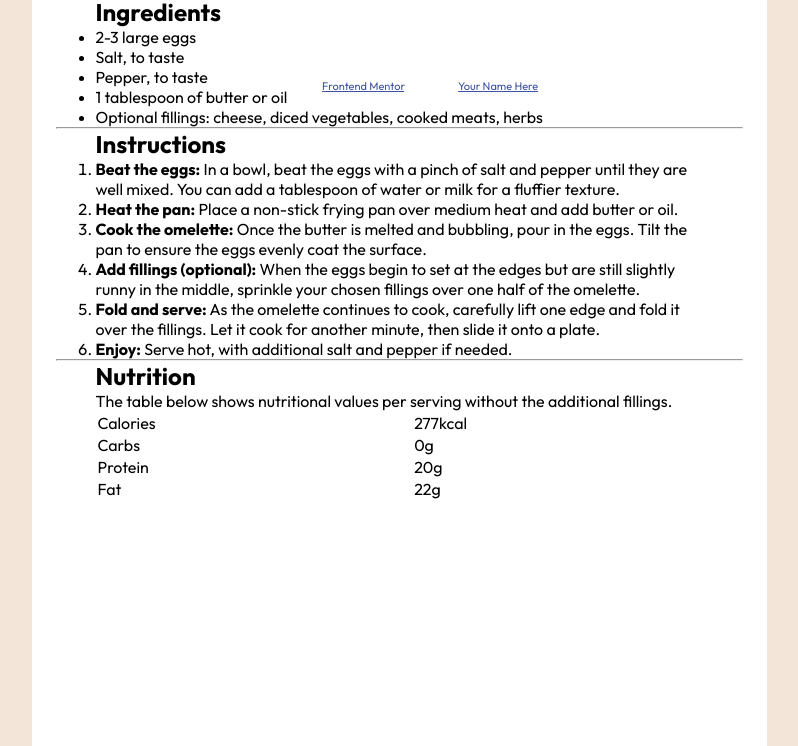
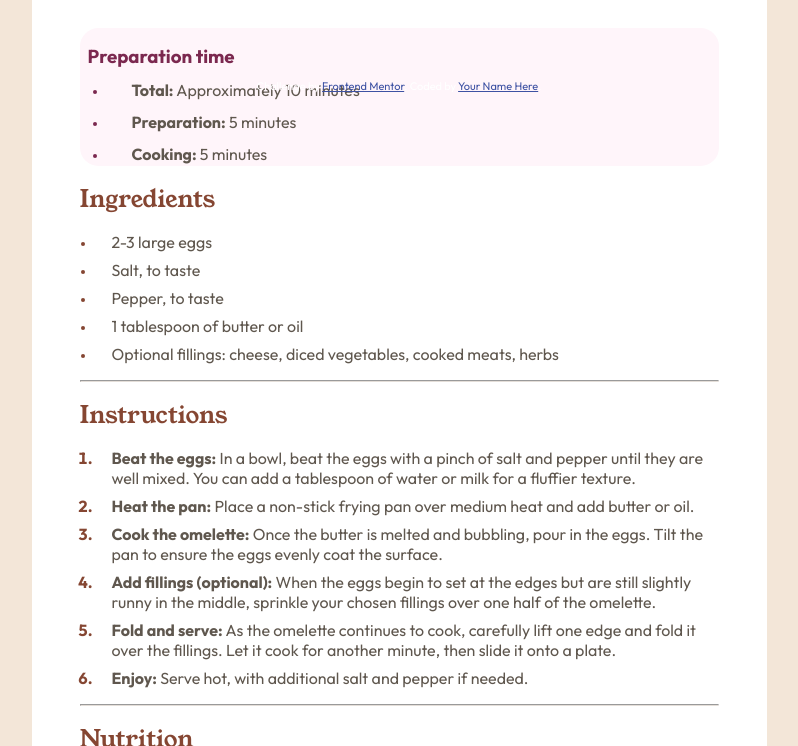
Before and after one commit to DanielClement37/recipe-page-FE-mentor, a plain HTML site: page index.html in a window 1280 px wide. Shown: the part 697-1443 px from the top of the page, without its empty margins (241-1039 px from the left). Drawn offline with Linux system fonts and the light colour scheme.

Commit message:
finished the rest of the desktop design.

```diff
--- a/index.html
+++ b/index.html
@@ -39,62 +39,67 @@
 				An easy and quick dish, perfect for any meal. This classic omelette combines beaten eggs cooked to perfection, optionally filled with your choice of cheese,
 				vegetables, or meats.
 			</p>
-			<div class="time-container">
+			<div class="prep-container">
 				<h3>Preparation time</h3>
-				<ul class="time-list">
-					<li>
+				<ul class="prep-list">
+					<li class="prep-item">
 						<p><b>Total:</b> Approximately 10 minutes</p>
 					</li>
-					<li>
+					<li class="prep-item">
 						<p><b>Preparation:</b> 5 minutes</p>
 					</li>
-					<li>
+					<li class="prep-item">
 						<p><b>Cooking:</b> 5 minutes</p>
 					</li>
 				</ul>
 			</div>
+			<section class="ingredients-section">
 				<h2 class="section-title">Ingredients</h2>
 				<ul class="ingredients-list">
-				<li>2-3 large eggs</li>
-				<li>Salt, to taste</li>
-				<li>Pepper, to taste</li>
-				<li>1 tablespoon of butter or oil</li>
-				<li>Optional fillings: cheese, diced vegetables, cooked meats, herbs</li>
+					<li class="ingredient-item">2-3 large eggs</li>
+					<li class="ingredient-item">Salt, to taste</li>
+					<li class="ingredient-item">Pepper, to taste</li>
+					<li class="ingredient-item">1 tablespoon of butter or oil</li>
+					<li class="ingredient-item">Optional fillings: cheese, diced vegetables, cooked meats, herbs</li>
 				</ul>
+			</section>
 			<hr class="section-break" />
+			<section class="instructions-section">
 				<h2 class="section-title">Instructions</h2>
 				<ol class="instructions-list">
-				<li>
+					<li class="instruction-item">
 						<p>
-						<b>Beat the eggs:</b> In a bowl, beat the eggs with a pinch of salt and pepper until they are well mixed. You can add a tablespoon of water or milk for
-						a fluffier texture.
+							<b>Beat the eggs:</b> In a bowl, beat the eggs with a pinch of salt and pepper until they are well mixed. You can add a tablespoon of water or milk
+							for a fluffier texture.
 						</p>
 					</li>
-				<li>
+					<li class="instruction-item">
 						<p><b>Heat the pan:</b> Place a non-stick frying pan over medium heat and add butter or oil.</p>
 					</li>
-				<li>
+					<li class="instruction-item">
 						<p><b>Cook the omelette:</b> Once the butter is melted and bubbling, pour in the eggs. Tilt the pan to ensure the eggs evenly coat the surface.</p>
 					</li>
-				<li>
+					<li class="instruction-item">
 						<p>
-						<b>Add fillings (optional):</b> When the eggs begin to set at the edges but are still slightly runny in the middle, sprinkle your chosen fillings over
-						one half of the omelette.
+							<b>Add fillings (optional):</b> When the eggs begin to set at the edges but are still slightly runny in the middle, sprinkle your chosen fillings
+							over one half of the omelette.
 						</p>
 					</li>
-				<li>
+					<li class="instruction-item">
 						<p>
-						<b>Fold and serve:</b> As the omelette continues to cook, carefully lift one edge and fold it over the fillings. Let it cook for another minute, then
-						slide it onto a plate.
+							<b>Fold and serve:</b> As the omelette continues to cook, carefully lift one edge and fold it over the fillings. Let it cook for another minute,
+							then slide it onto a plate.
 						</p>
 					</li>
-				<li>
+					<li class="instruction-item">
 						<p><b>Enjoy:</b> Serve hot, with additional salt and pepper if needed.</p>
 					</li>
 				</ol>
+			</section>
 			<hr class="section-break" />
+			<section class="nutrition-section">
 				<h2 class="section-title">Nutrition</h2>
-			<p>The table below shows nutritional values per serving without the additional fillings.</p>
+				<p class="table-description">The table below shows nutritional values per serving without the additional fillings.</p>
 				<table class="nutrition-table">
 					<tr>
 						<td class="nutrition-stat">Calories</td>
@@ -113,6 +118,7 @@
 						<td class="nutrition-data">22g</td>
 					</tr>
 				</table>
+			</section>
 		</div>
 		<div class="attribution">
 			Challenge by <a href="https://www.frontendmentor.io?ref=challenge" target="_blank">Frontend Mentor</a>. Coded by <a href="#">Your Name Here</a>.
--- a/style.css
+++ b/style.css
@@ -40,21 +40,17 @@ body {
 	display: flex;
 	flex-direction: column;
 	max-width: 735px;
-	height: 1710px;
-	padding: 1.5rem;
+	height: 1500px;
+	padding: 3rem 3rem;
 	border-radius: 1.15rem;
 	background-color: var(--white-neutral);
 	align-items: left;
 	justify-content: start;
 }
 
-.recipe-container > * {
-	padding-left: 2.5rem;
-	padding-right: 2.5rem;
-}
 
 .recipe-image {
-	padding-top: 2.5rem;
+	padding-top: 1rem;
 	width: 100%;
 	display: flex;
 	align-items: center;
@@ -71,6 +67,141 @@ body {
 	font-family: "Young Serif", sans-serif;
 	font-weight: 400;
 	color: var(--dark-charcoal-neutral);
-	padding-top: 2.5rem;
-	font-size: 2.25rem;
+	padding-top: 1rem;
+	font-size: 2.5rem;
 }
+
+.recipe-description{
+	color: var(--wenge-brown-neutral);
+	padding-top: 1rem;
+}
+
+.prep-container{
+	margin-top: 2rem;
+	background-color: var(--rose-white-neutral);
+	border-radius: 1.15rem;
+	height: 10rem;
+	display: flex;
+	flex-direction: column;
+	color: var(--dark-raspberry-primary);
+}
+
+.prep-container h3{
+	padding-top: 1rem;
+	padding-left: 0.5rem;
+	font-weight: 700;
+}
+
+.prep-list{
+	padding-left: 1.75rem;
+	list-style: disc;
+}
+
+.prep-item{
+	padding-left: 1.5rem;
+	padding-top: 0.75rem;
+}
+
+.prep-item::marker{
+	font-size: small;
+}
+
+.prep-item p{
+	color: var(--wenge-brown-neutral);
+}
+
+.prep-item p b{
+	font-weight: 700;
+}
+
+.section-title{
+	font-family: "Young Serif", sans-serif;
+	font-weight: 400;
+	color: var(--nutmeg-primary);
+	padding-top: 1rem;
+}
+
+.section-break{
+	border-bottom: 1px solid var(--light-grey-neutral);
+}
+
+section{
+	padding-bottom: 1rem;
+}
+
+.ingredients-list{
+	padding-left: 1rem;
+}
+
+.ingredient-item{
+	padding-left: 1rem;
+	padding-top: 0.5rem;
+	color: var(--wenge-brown-neutral);
+}
+
+.ingredient-item:nth-child(1){
+	padding-left: 1rem;
+	padding-top: 1rem;
+	color: var(--wenge-brown-neutral);
+}
+
+.ingredient-item::marker{
+	color: var(--nutmeg-primary);
+	font-size:small;
+}
+
+.instructions-list{
+	padding-left:1rem;
+}
+.instruction-item{
+	padding-left: 1rem;
+	padding-top: 0.5rem;
+	color: var(--wenge-brown-neutral);
+}
+
+.instruction-item p b{
+	font-weight: 700;
+}
+
+.instruction-item:nth-child(1){
+	padding-left: 1rem;
+	padding-top: 1rem;
+	color: var(--wenge-brown-neutral);
+}
+
+.instruction-item::marker{
+	color: var(--nutmeg-primary);
+	font-weight: 700;
+}
+
+.table-description{
+	font-weight: 400;
+	color: var(--wenge-brown-neutral);
+	padding-top: 1rem;
+}
+
+.nutrition-table{
+	padding-top: 1rem;
+	width: 100%;
+	border-collapse: collapse;
+}
+
+.nutrition-table tr:not(:last-child) {
+    border-bottom: 1px solid var(--light-grey-neutral);
+}
+
+td{
+	padding-top: 1rem;
+	padding-left: 2rem;
+    text-align: left;
+}
+
+.nutrition-stat{
+	font-weight: 400;
+	color: var(--wenge-brown-neutral);
+}
+
+.nutrition-data{
+	font-weight: 600;
+	color: var(--nutmeg-primary);
+}
```
Lines whose indentation alone changed are shown as unchanged.
